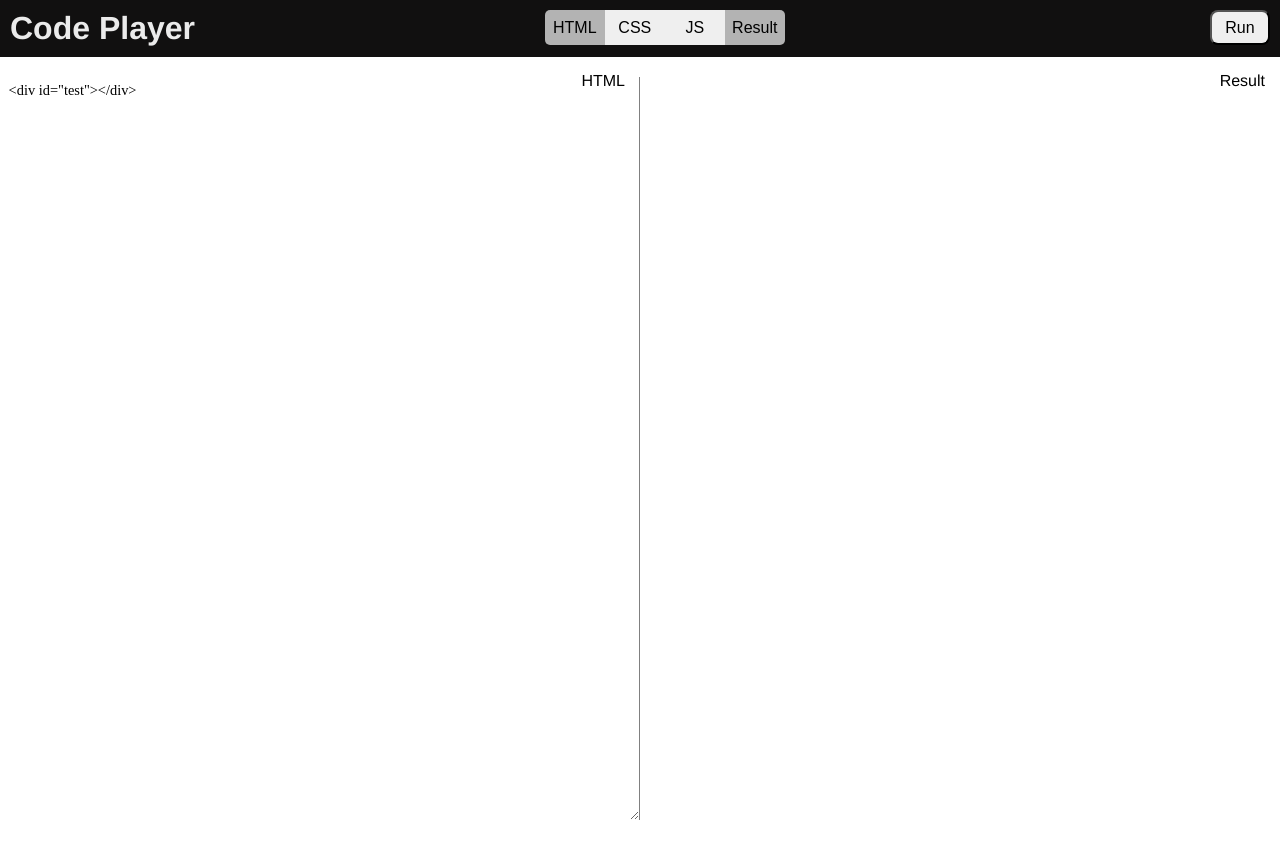
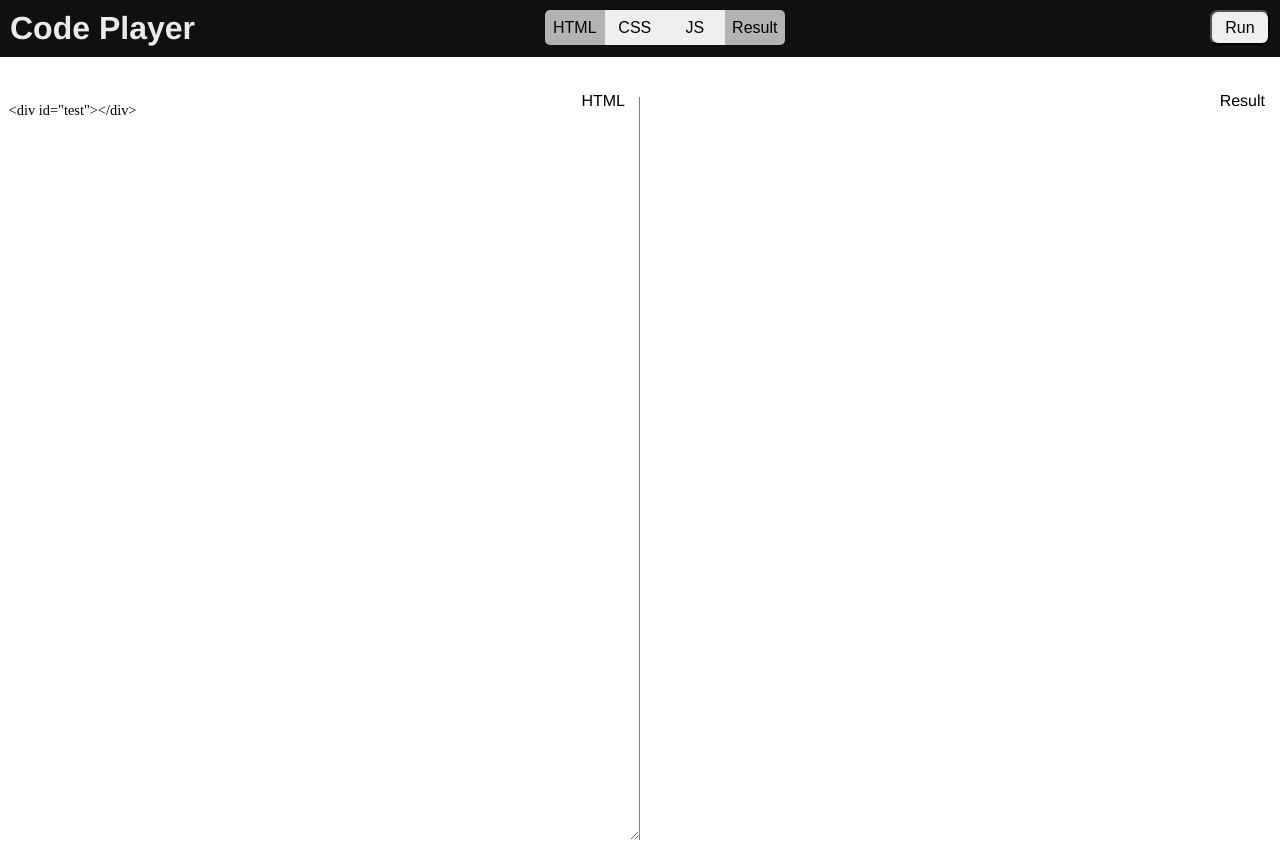
Before and after one commit to nathanielbroome/code-player, a plain HTML site: page index.html in a window 1280 px wide. Drawn offline with nearby package versions, Linux system fonts and the light colour scheme.

Commit message:
Update index.html

```diff
--- a/index.html
+++ b/index.html
@@ -116,6 +116,10 @@
        #CSSDiv, #JSDiv {
 
            display: none;
+       }
+
+       #HTMLDiv, #CSSDiv, #JSDiv, #ResultDiv {
+           margin-top: 20px;
        }
 
        iframe {
```
